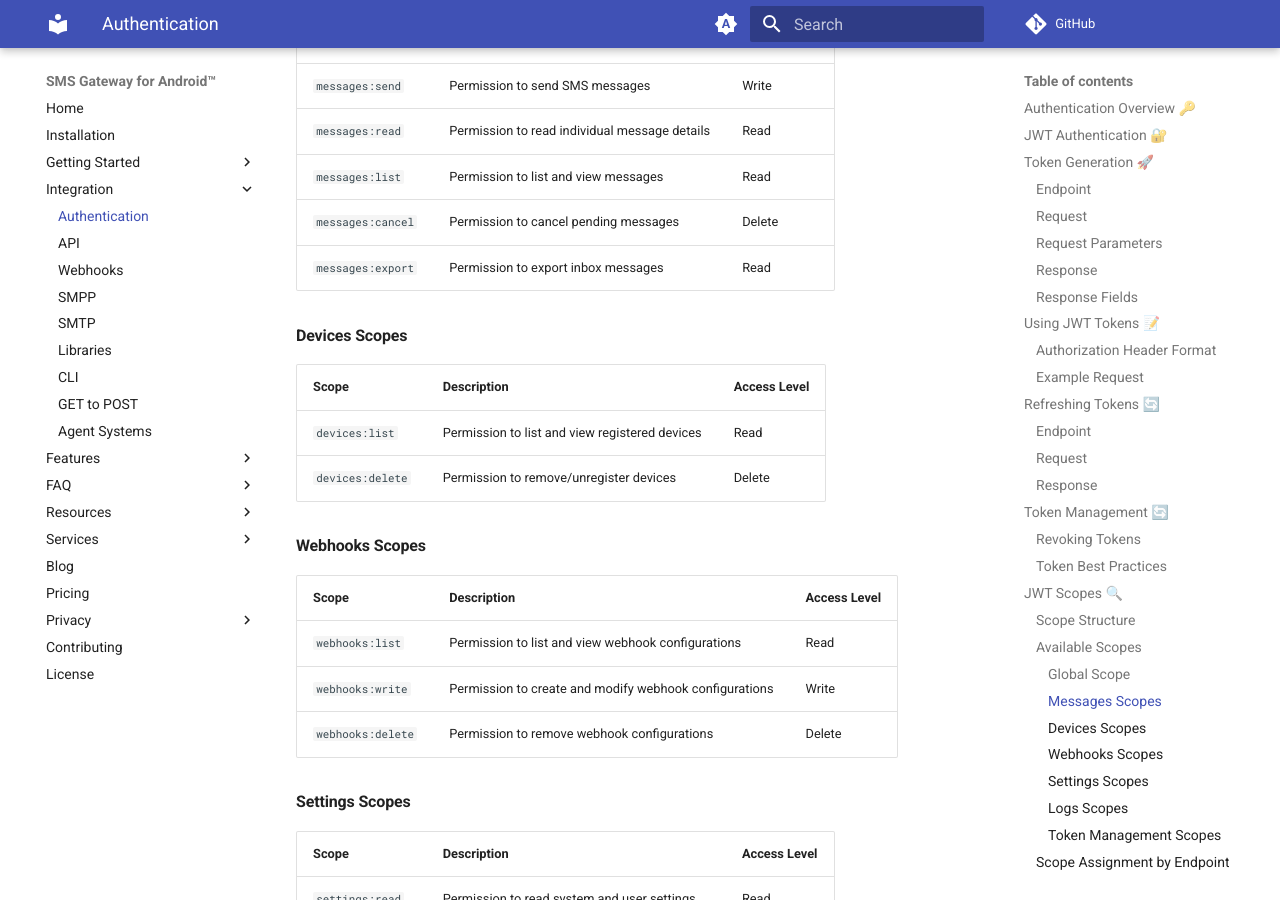
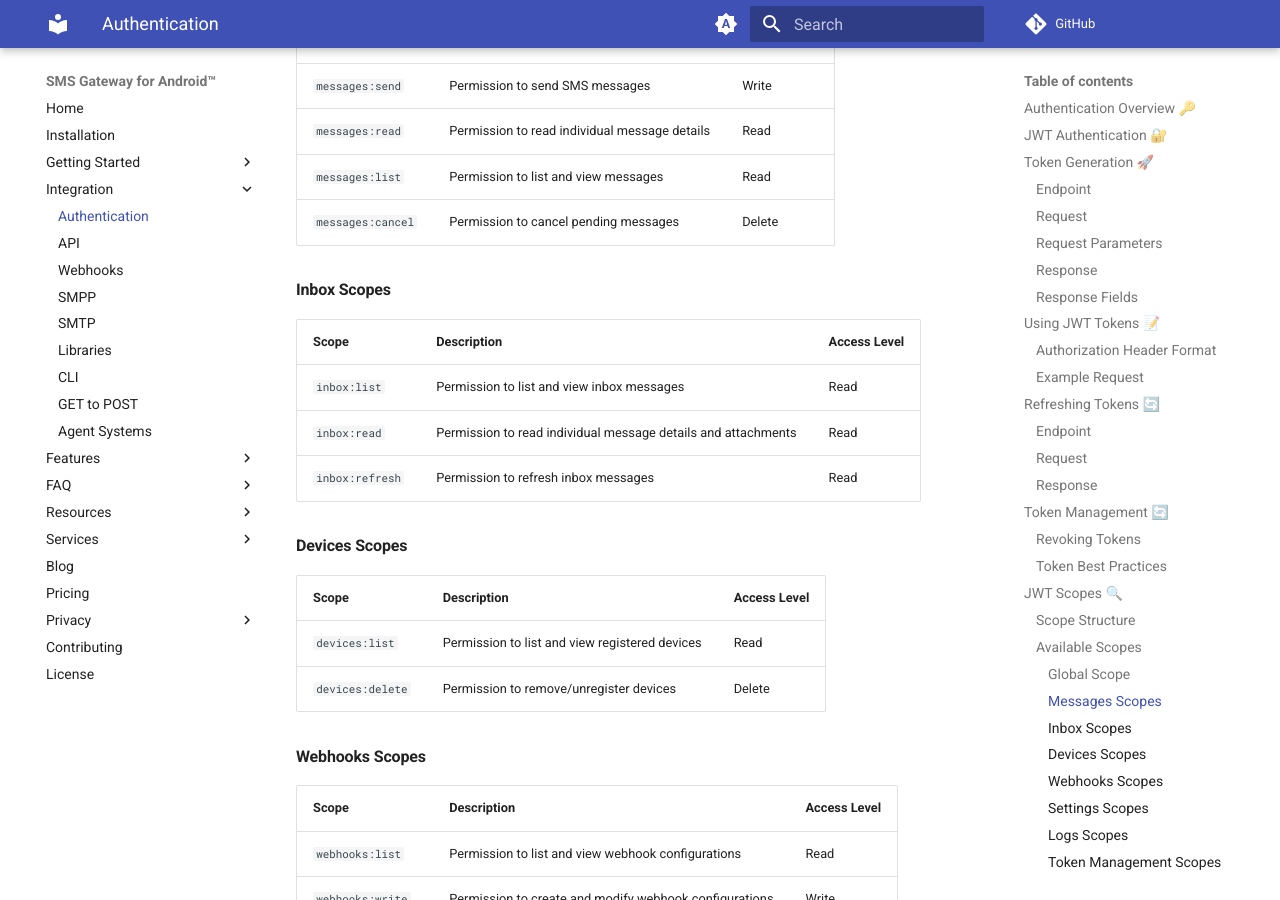
Before and after one commit to android-sms-gateway/docs-web, an MkDocs documentation site: the page built from docs/integration/authentication.md, in a window 1280 px wide and 900 px high, scrolled down 4542 px. Built offline with MkDocs 1.6.1 and Material for MkDocs 9.7.7, drawn with Linux system fonts in a browser that asks for light colours; comment, search, counter and statistics services are not loaded; some of the changed text lies outside the part shown.

```diff
--- a/docs/integration/authentication.md
+++ b/docs/integration/authentication.md
@@ -173,7 +173,14 @@ All scopes follow the pattern: `resource:action`
 | `messages:read`   | Permission to read individual message details | Read         |
 | `messages:list`   | Permission to list and view messages          | Read         |
 | `messages:cancel` | Permission to cancel pending messages         | Delete       |
-| `messages:export` | Permission to export inbox messages          | Read         |
+
+#### Inbox Scopes
+
+| Scope           | Description                                                   | Access Level |
+| --------------- | ------------------------------------------------------------- | ------------ |
+| `inbox:list`    | Permission to list and view inbox messages                    | Read         |
+| `inbox:read`    | Permission to read individual message details and attachments | Read         |
+| `inbox:refresh` | Permission to refresh inbox messages                          | Read         |
 
 #### Devices Scopes
 
@@ -217,13 +224,20 @@ All scopes follow the pattern: `resource:action`
 
 #### Messages API
 
-| Endpoint                             | Method | Required Scope    | Description            |
-| ------------------------------------ | ------ | ----------------- | ---------------------- |
-| `/3rdparty/v1/messages`              | GET    | `messages:list`   | List messages          |
-| `/3rdparty/v1/messages`              | POST   | `messages:send`   | Send a new message     |
-| `/3rdparty/v1/messages/:id`          | GET    | `messages:read`   | Get message details    |
-| `/3rdparty/v1/messages/:id`          | DELETE | `messages:cancel` | Cancel pending message |
-| `/3rdparty/v1/messages/inbox/export` | POST   | `messages:export` | Export messages        |
+| Endpoint                    | Method | Required Scope    | Description            |
+| --------------------------- | ------ | ----------------- | ---------------------- |
+| `/3rdparty/v1/messages`     | GET    | `messages:list`   | List messages          |
+| `/3rdparty/v1/messages`     | POST   | `messages:send`   | Send a new message     |
+| `/3rdparty/v1/messages/:id` | GET    | `messages:read`   | Get message details    |
+| `/3rdparty/v1/messages/:id` | DELETE | `messages:cancel` | Cancel pending message |
+
+#### Inbox API
+
+| Endpoint                                     | Method | Required Scope  | Description    |
+| -------------------------------------------- | ------ | --------------- | -------------- |
+| `/3rdparty/v1/inbox`                         | GET    | `inbox:list`    | List inbox     |
+| `/3rdparty/v1/inbox/refresh`                 | POST   | `inbox:refresh` | Refresh inbox  |
+| `/3rdparty/v1/inbox/:id/attachments/:partId` | GET    | `inbox:read`    | Get attachment |
 
 #### Devices API
 
```
Also changed, not shown: docs/features/reading-messages.md (+45 -39 lines), docs/features/webhooks.md (+50 -0 lines), docs/skill.md (+3 -1 lines).
